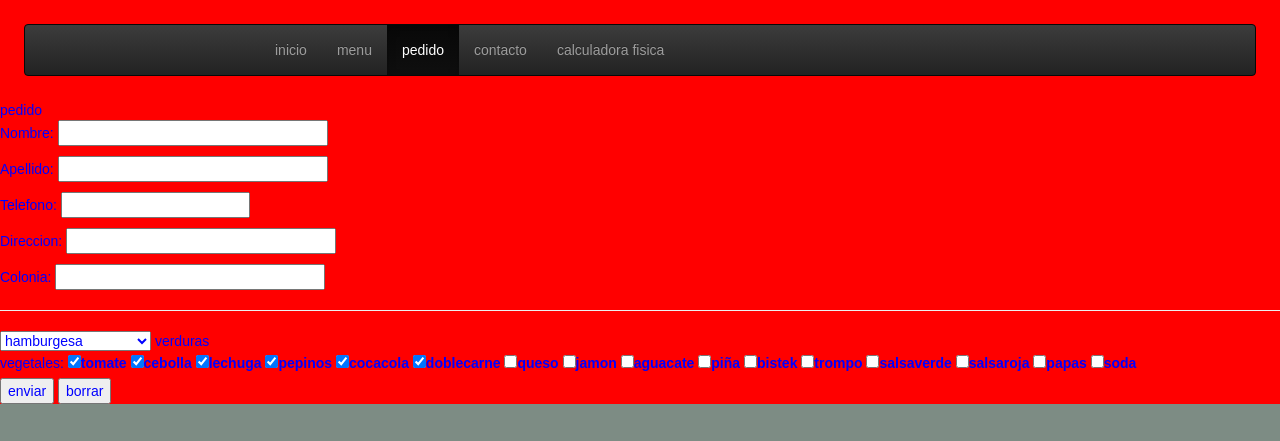
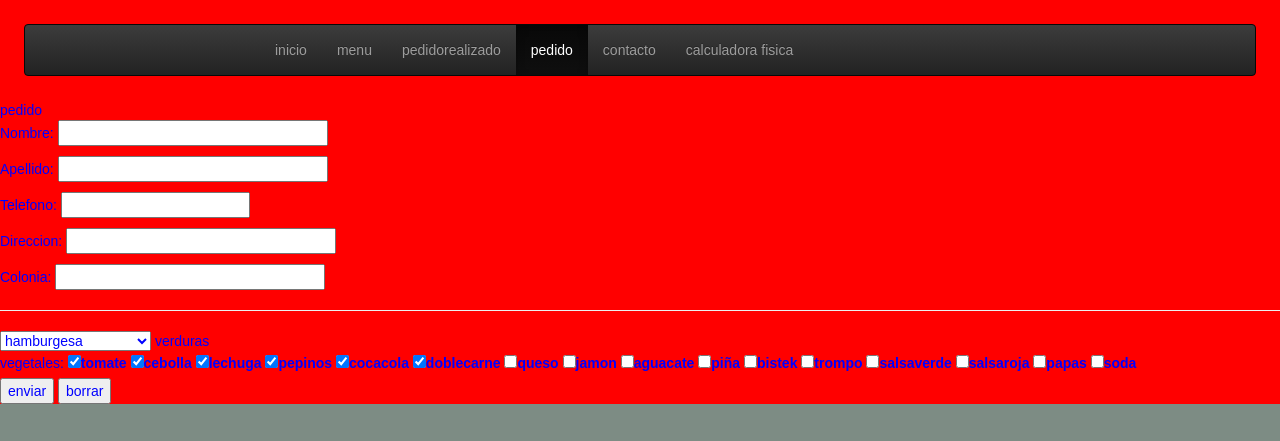
Before and after one commit to NonstopYack/multi-pagina, a plain HTML site: page pedido.html in a window 1280 px wide. Shown: the top 441 px of the page. Drawn offline with nearby package versions, Linux system fonts and the light colour scheme; a web font is replaced by a local one.

Commit message:
Update pedido.html

```diff
--- a/pedido.html
+++ b/pedido.html
@@ -25,6 +25,9 @@
                     </li>
                     <li>
                         <a href="menu.html">menu</a>
+                    </li>
+                    <li>
+                        <a href="pedidorealizado.html">pedidorealizado</a>
                     </li>
                     <li>
                         <li class="active">
```
